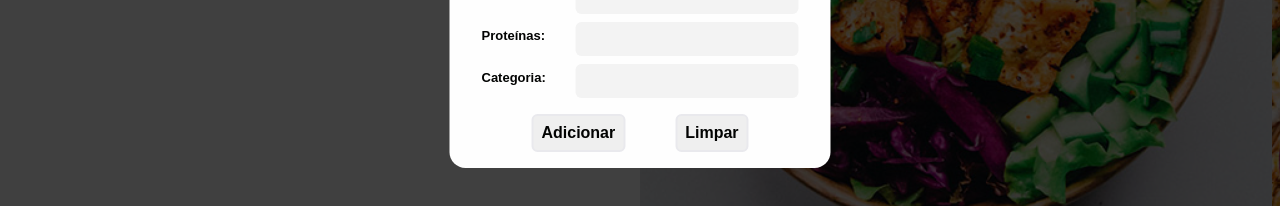
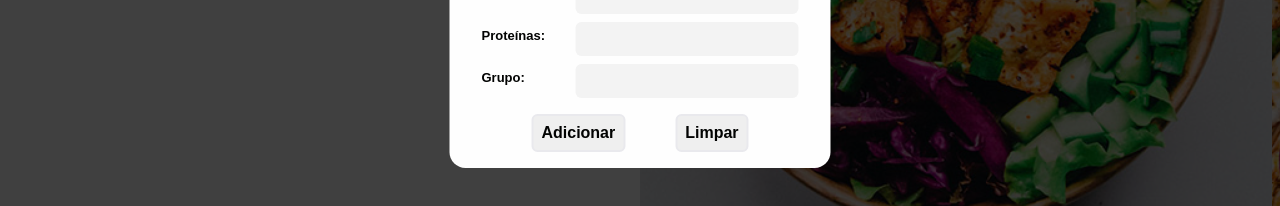
Before and after one commit to codi-Andre/equivalent, a React (Vite) app: page /food-list in a window 1280 px wide. Both pictures are taken after typing "Sample" into the empty fields and a click on the button "Adicionar". Shown: the part 448-654 px from the top of the page. Built offline with nearby package versions, Linux system fonts and the light colour scheme; data requests are answered from the project's data file.

Commit message:
fix: change group text

```diff
--- a/src/assets/locale.json
+++ b/src/assets/locale.json
@@ -25,7 +25,7 @@
   "addNewFoodCarbohydrates": "Carboidratos:",
   "addNewFoodFats": "Gorduras:",
   "addNewFoodProteins": "Proteínas:",
-  "addNewFoodCategory": "Categoria:",
+  "addNewFoodGroup": "Grupo:",
   "addFoodNotificationSuccess": "O alimento foi adicionado.",
   "addFoodNotificationFailure": "Não foi possivel adicionar o alimento.",
   "deleteFoodNotificationQuestion": "Você tem certeza que deseja excluir?",
--- a/src/components/ComboBox/NewItemModal/NewItemModal.tsx
+++ b/src/components/ComboBox/NewItemModal/NewItemModal.tsx
@@ -154,11 +154,11 @@ export function NewItemModal({
               disabled={submitting}
             />
 
-            <label htmlFor={`addNewFoodCategory-${id}`}>
-              {locale.addNewFoodCategory}
+            <label htmlFor={`addNewFoodGroup-${id}`}>
+              {locale.addNewFoodGroup}
             </label>
             <input
-              id={`addNewFoodCategory-${id}`}
+              id={`addNewFoodGroup-${id}`}
               type="text"
               name={`category`}
               disabled={submitting}
--- a/src/pages/FoodList/Taskbar/Taskbar.tsx
+++ b/src/pages/FoodList/Taskbar/Taskbar.tsx
@@ -128,11 +128,11 @@ export function Taskbar({ query, setQuery }: TaskbarProps) {
                 disabled={submitting}
               />
 
-              <label htmlFor={`addNewFoodCategory-pg2`}>
-                {locale.addNewFoodCategory}
+              <label htmlFor={`addNewFoodGroup-pg2`}>
+                {locale.addNewFoodGroup}
               </label>
               <input
-                id={`addNewFoodCategory-pg2`}
+                id={`addNewFoodGroup-pg2`}
                 type="text"
                 name={`category`}
                 disabled={submitting}
```
